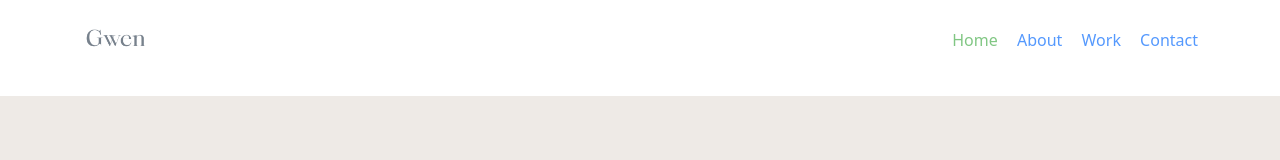
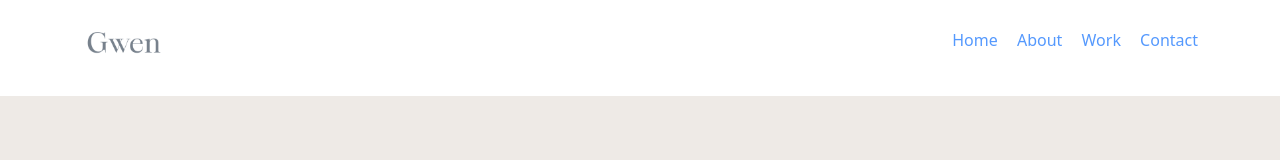
Before and after one commit to GwenCodes/portfolio-shecode-gwen, a plain HTML site: page index.html in a window 1280 px wide. Shown: the top 160 px of the page. Drawn offline with nearby package versions, Linux system fonts and the light colour scheme.

Commit message:
link color

```diff
--- a/portfolio.css
+++ b/portfolio.css
@@ -33,10 +33,6 @@ a {
   opacity: 0.7;
 }
 
-.active {
-  color: var(--active-button-color) !important;
-}
-
 nav {
   padding: 20px 0;
 }
@@ -47,7 +43,7 @@ nav li {
   margin-left: 15px;
 }
 .logo {
-  max-height: 40px;
+  max-height: 50px;
 }
 nav a {
   text-decoration: none;
```
